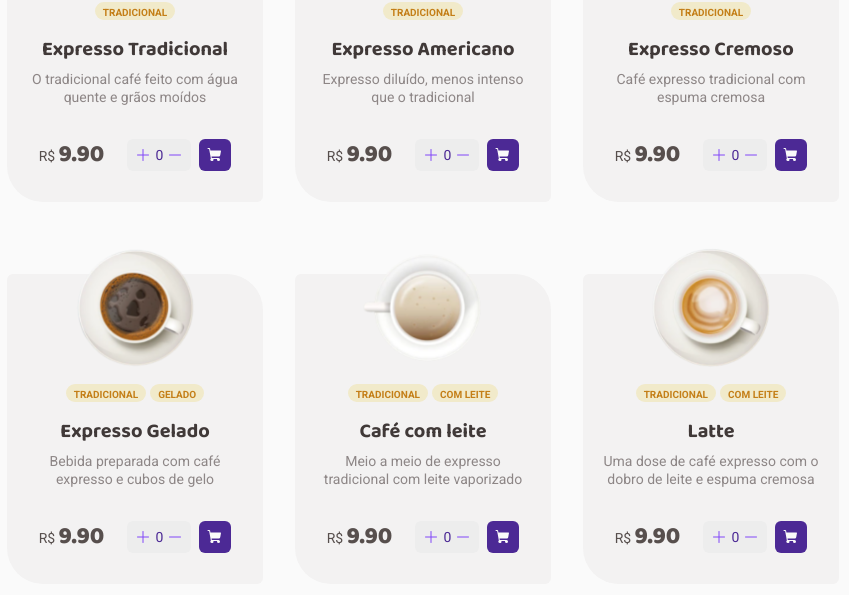
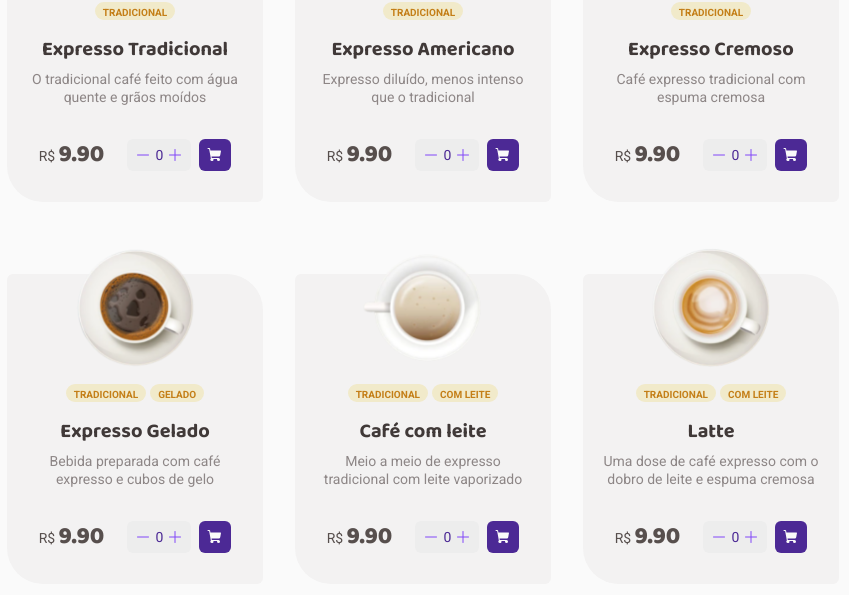
Before and after one commit to lmartinhao/coffee-delivery, a React (Vite) app: page /# in a window 1280 px wide. Shown: the part 852-1447 px from the top of the page, without its empty margins (153-1002 px from the left). Built offline with nearby package versions, Linux system fonts and the light colour scheme.

Commit message:
changing side of quantity container

```diff
--- a/src/pages/Checkout/components/OrderCart/index.tsx
+++ b/src/pages/Checkout/components/OrderCart/index.tsx
@@ -56,9 +56,9 @@ export function OrderCart({ svg, title }: OrderCardProps) {
         <span>{title}</span>
         <QuantityContainer>
           <AddAndRemoveContainer>
-            <Plus onClick={() => handleAddToCart(title)} />{' '}
-            {coffeeQuantityPerType.length}{' '}
             <Minus onClick={() => handleRemoveFromCart(title)} />
+            {coffeeQuantityPerType.length}
+            <Plus onClick={() => handleAddToCart(title)} />
           </AddAndRemoveContainer>
           <AddAndRemoveContainer>
             <button
--- a/src/pages/Home/components/Products/CoffeeCard.tsx
+++ b/src/pages/Home/components/Products/CoffeeCard.tsx
@@ -80,11 +80,11 @@ export function CoffeeCard({
 
           <AddToCartContainer>
             <QuantityContainer>
-              <Plus onClick={() => handleAddToCart(title)} />
+              <Minus onClick={() => handleRemoveFromCart(title)} />
               <span>
                 {state.cart.filter((coffee) => coffee === title).length}
               </span>
-              <Minus onClick={() => handleRemoveFromCart(title)} />
+              <Plus onClick={() => handleAddToCart(title)} />
             </QuantityContainer>
             <AddToCartButton>
               <Link to="/checkout">
```
